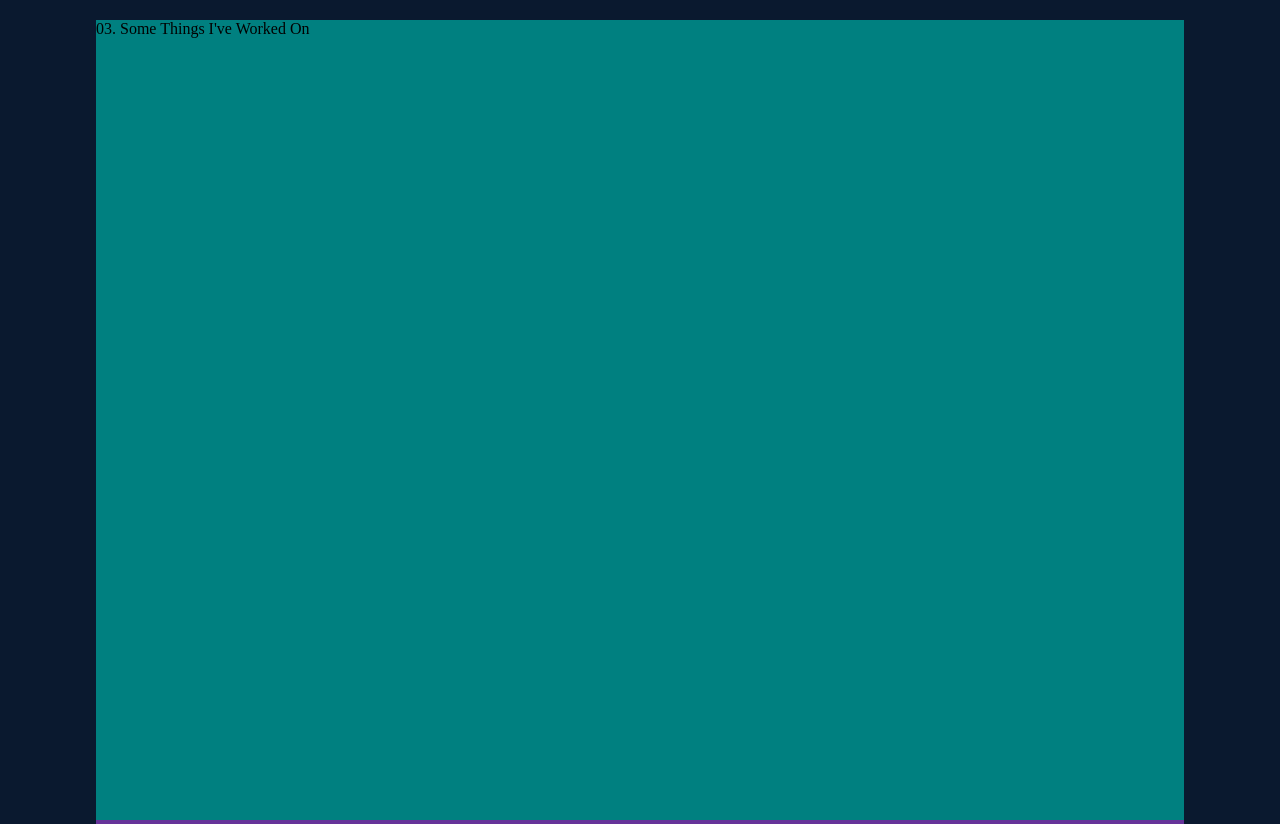
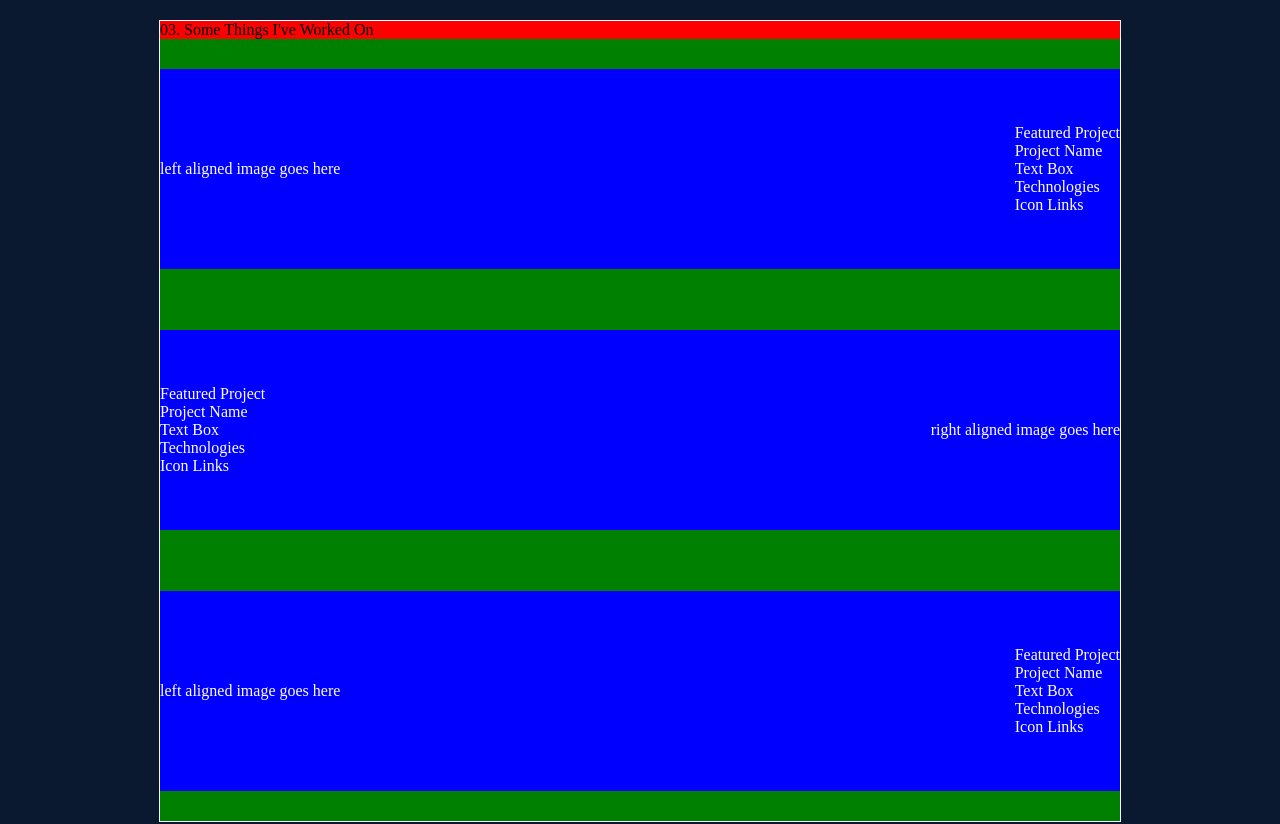
Before and after one commit to ronBP95/port-v5, a Gatsby site: page / in a window 1280 px wide. Shown: the part 2020-2844 px from the top of the page. Built offline with nearby package versions, Linux system fonts and the light colour scheme; Gatsby itself is replaced by a stand-in of ours.

Commit message:
HTML + CSS structure built out for the Featured component

```diff
--- a/src/components/Contact/Contact.css
+++ b/src/components/Contact/Contact.css
@@ -0,0 +1,5 @@
+.contact {
+  width: 85vw;
+  height: 100vh;
+  background-color: teal;
+}
--- a/src/components/Featured/Featured.css
+++ b/src/components/Featured/Featured.css
@@ -2,8 +2,34 @@
     display: flex;
     z-index: 100;
     flex-direction: column;
+    align-items: center;
     position: relative;
-    background: teal;
-    width: 85vw;
+    /* background: teal; */
+    width: 75vw;
     height: 100vh;
+    border: 1px solid white;
 }
+
+.featuredHeader {
+    width: 75vw;
+    background-color: red;
+}
+
+.featuredCont {
+    display: flex;
+    flex-direction: column;
+    justify-content: space-around;
+    width: 75vw;
+    height: 100vh;
+    background-color: green;
+}
+
+.alignedProjects {
+    display: flex;
+    color: white;
+    flex-direction: row;
+    justify-content: space-between;
+    align-items: center;
+    background-color: blue;
+    height: 25vh;
+}
--- a/src/components/Featured/Featured.js
+++ b/src/components/Featured/Featured.js
@@ -7,6 +7,48 @@ const Featured = () => {
             <div className='featuredHeader'>
                 <p>03. Some Things I've Worked On</p>
             </div>
+            <div className='featuredCont'>
+                <div className='alignedProjects'>
+                    <div className='projectImage'>
+                        <p>left aligned image goes here</p>
+                    </div>
+                    <div className='projectText'>
+                        <p>Featured Project</p>
+                        <p>Project Name</p>
+                        <p>Text Box</p>
+                        <p>Technologies</p>
+                        <p>Icon Links</p>
+                    </div>
+                </div>
+                <div className='alignedProjects'>
+                    <div className='projectText'>
+                    <div className='projectText'>
+                        <p>Featured Project</p>
+                        <p>Project Name</p>
+                        <p>Text Box</p>
+                        <p>Technologies</p>
+                        <p>Icon Links</p>
+                    </div>
+                    </div>
+                    <div className='projectImage'>
+                        <p>right aligned image goes here</p>
+                    </div>
+                </div>
+                <div className='alignedProjects'>
+                    <div className='projectImage'>
+                        <p>left aligned image goes here</p>
+                    </div>
+                    <div className='projectText'>
+                    <div className='projectText'>
+                        <p>Featured Project</p>
+                        <p>Project Name</p>
+                        <p>Text Box</p>
+                        <p>Technologies</p>
+                        <p>Icon Links</p>
+                    </div>
+                    </div>
+                </div>
+            </div>
         </div>
     )
 }
--- a/src/components/Other/Other.css
+++ b/src/components/Other/Other.css
@@ -5,7 +5,7 @@
     align-items: center;
     flex-direction: column;
     position: relative;
-    background: rebeccapurple;
+    /* background: rebeccapurple; */
     width: 85vw;
     height: 100vh;
 }
```
